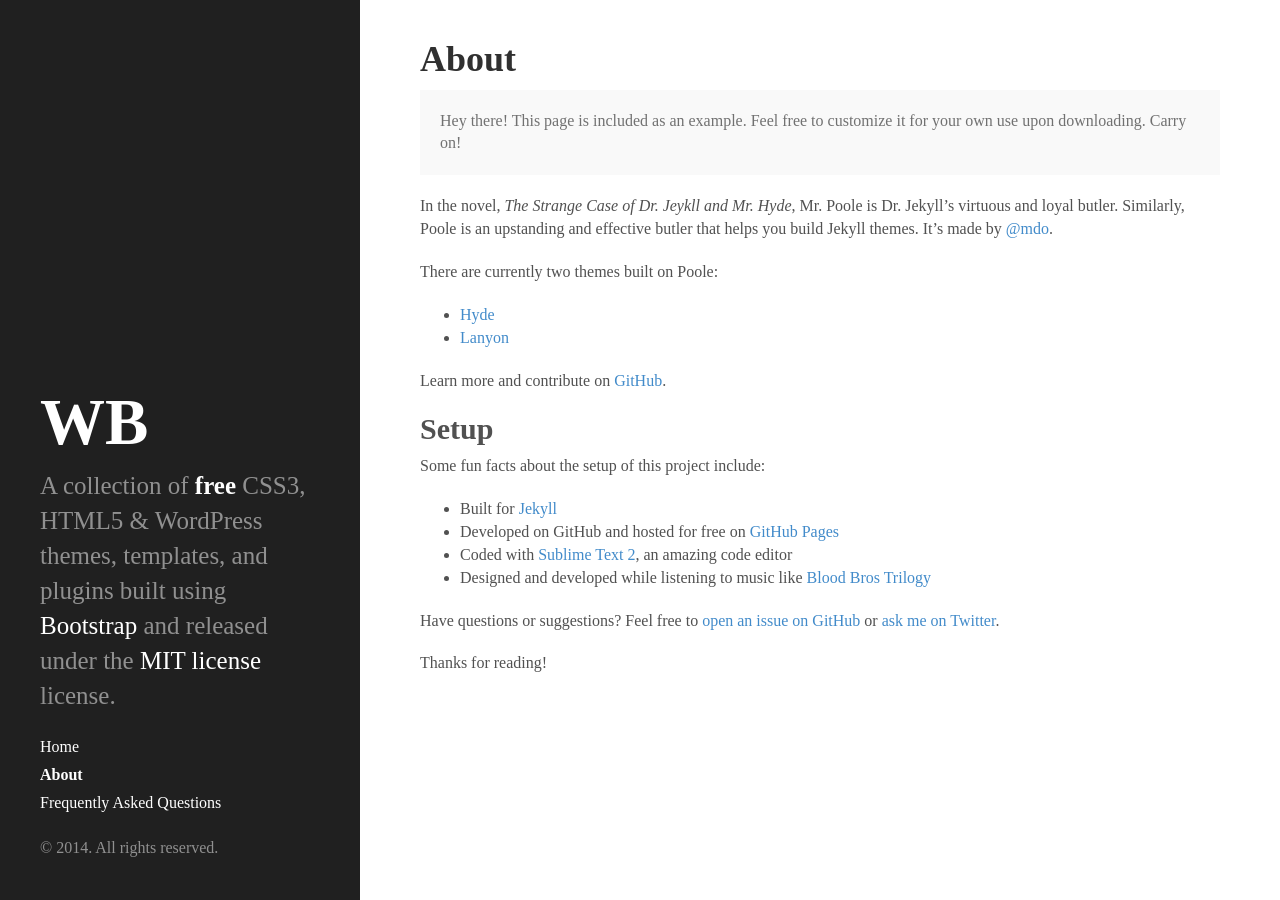
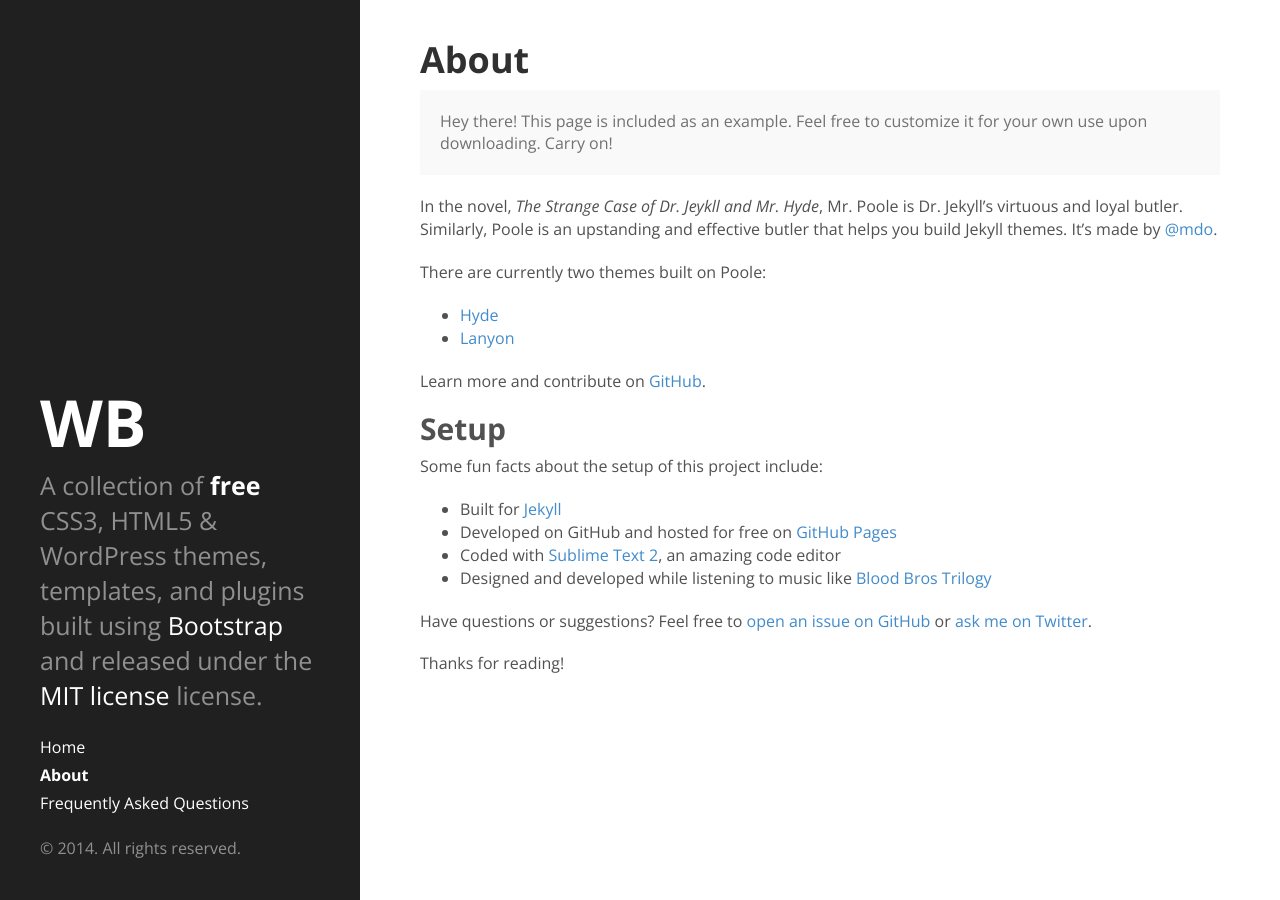
Before and after one commit to wobootstrap/wobootstrap.github.io, a Jekyll site: the page built from about.md, in a window 1280 px wide. Built offline with Jekyll 4.4.1, drawn with Linux system fonts in a browser that asks for light colours; Markdown is read by kramdown in place of the engine named in the settings.

Commit message:
Update poole.css

```diff
--- a/public/css/poole.css
+++ b/public/css/poole.css
@@ -37,7 +37,7 @@
 
 body {
   color: #515151;
-  font-family: 'Arvo', serif;
+  font-family: 'Open Sans', sans-serif;
   font-size: 16px;
 }
 
```
